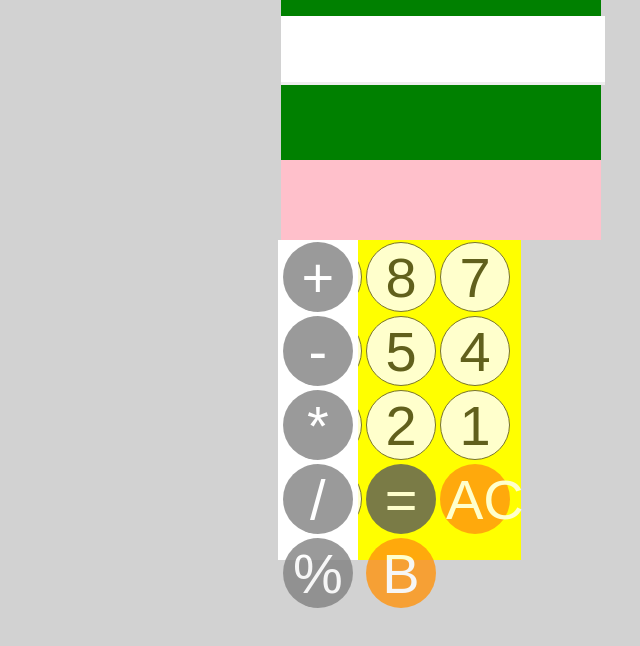
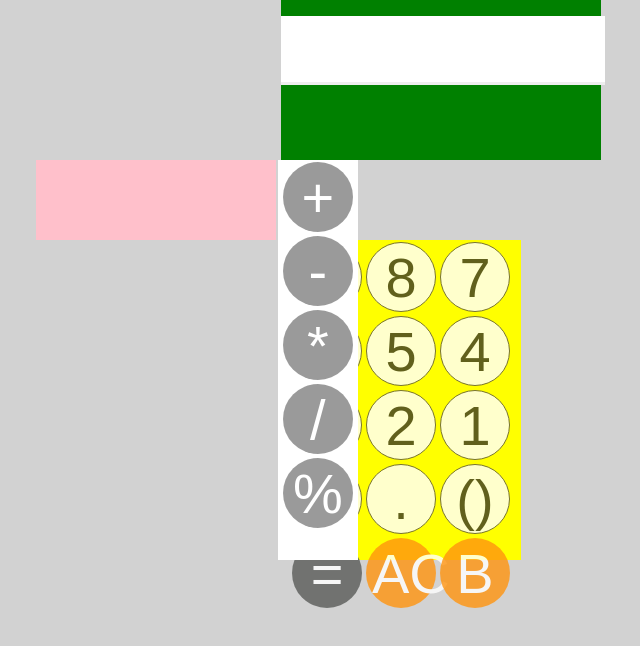
Before and after one commit to geekwise-jennifer-tablett/c9-javascript-example, a plain HTML site: page index.html in a window 1280 px wide. Shown: the whole page, without its empty margins (199-839 px from the left). Drawn offline with Linux system fonts and the light colour scheme.

Commit message:
buttons inside containers

```diff
--- a/css/main.css
+++ b/css/main.css
@@ -21,10 +21,13 @@ body{
     background-color:green;
 }
 #top_container{
-    margin:0 auto;
+    margin:0;
     height:5rem;
-    width:20rem;
+    width:15rem;
     display:block;
+    position: relative;
+    left:14.7rem;
+
     background-color:pink;
 }
 #number_container{
@@ -37,11 +40,11 @@ body{
     background-color:yellow;
 }
 #operator_container{
-    height:20rem;
+    height:25rem;
     width:5rem;
     display: block;
     position: relative;
-    top:-20rem;
+    top:-25rem;
     left:29.8rem;
     background-color:white;
 }
@@ -72,6 +75,14 @@ button{
     color:#3A3924;
     opacity:.8;
     background-color:#ffffff;
+}
+
+/*top container*/
+#clear_button{
+
+    background-color:#ff940f;
+    color:#ffffff;
+    border:none;
 }
 
 /*operator buttons*/
@@ -107,11 +118,7 @@ button{
     border:none;
 }
 
-#clear_button{
-    background-color:#ff940f;
-    color:#ffffff;
-    border:none;
-}
+
 #backspace_button{
     background-color:#ff940f;
     color:#ffffff;
--- a/js/script.js
+++ b/js/script.js
@@ -2,12 +2,22 @@ var calc_body;
 var input_element_container;
 var input_element;
 var top_container;
+var top_buttons
 var clear_button;
 var backspace_button;
+var equal_button
 var number_container;
 var number_buttons;
 var operator_container;
 var operator_buttons;
+
+top_buttons = [
+
+    'AC',
+    '%',
+    '/'
+
+];
 
 
 //array for intergers
@@ -21,9 +31,10 @@ number_buttons = [
     '3',
     '2',
     '1',
-    '0'
+    '0',
+    '.',
+    '()'
  ];
-
 
 
 //array for right side operations
@@ -57,32 +68,31 @@ operator_container.setAttribute('id','operator_container');
 
 //create elements
 var create_numbers_element = function(element_type, element_id){
-
     var element = document.createElement(element_type);
     element.setAttribute('id',element_id);
-
     number_container.appendChild(element);
-
 };
 
+var create_top_buttons_element = function(top_button_element_type,top_button_element_id){
+    var top_button_element = document.createElement(top_button_element_type);
+    top_button_element.setAttribute('id',top_button_element_id);
+    top_container.appendChild(top_button_element);
+};
+
+
 var create_operators_element = function(operator_element_type,operator_element_id){
-
     var operator_element = document.createElement(operator_element_type);
     operator_element.setAttribute('id',operator_element_id);
-
     operator_container.appendChild(operator_element);
-
 };
 
 //recognizes keyboard data
 var check_keyboard_value = function(value_to_check){
-
-      return value_to_check.match(/\d/gi);
+    return value_to_check.match(/\d/gi);
 };
 
 
 var listen_for_keycode = function(){
-
     document.body.addEventListener('keydown',function(event){
         //console.log(event.code);
         //console.log(event.keyCode);
@@ -120,18 +130,16 @@ document.addEventListener('DOMContentLoaded',function(event){
 
    var display = document.getElementById('display');
 
+
+
     //loop for buttons
     for(var i=0; i<number_buttons.length; i++){
-
         create_numbers_element('button','number_button_'+i);
-
         var current_number_element = document.getElementById('number_button_'+i);
 
         //click for display
         current_number_element.addEventListener('click',function(event){
-
             display.value =  display.value += this.textContent;
-
         });
 
         current_number_element.textContent = number_buttons[i];
@@ -139,26 +147,22 @@ document.addEventListener('DOMContentLoaded',function(event){
 
 
     //loop for operator buttons
-    for(var i=0; i<operator_buttons.length; i++){
-
+    for(var i=0; i<operator_buttons.length;  i++){
         create_operators_element('button','operator_button_'+i);
         var current_operator_element = document.getElementById('operator_button_'+i);
 
         //click for operator function
         current_operator_element.addEventListener('click',function(event){
-
-            display.value = display.value += this.textContent;
-
+             display.value = display.value += this.textContent;
         });
 
         current_operator_element.textContent = operator_buttons[i];
-
 
     };
 
 
 
-   //create equal button clear button backspace
+   //create other buttons
     create_numbers_element('button','equal_button');
     create_numbers_element('button','clear_button');
     create_numbers_element('button','backspace_button');
@@ -170,7 +174,6 @@ document.addEventListener('DOMContentLoaded',function(event){
     equal_button.textContent = '=';
     clear_button.textContent = 'AC';
     backspace_button.textContent = 'B';
-
 
 
 
```
